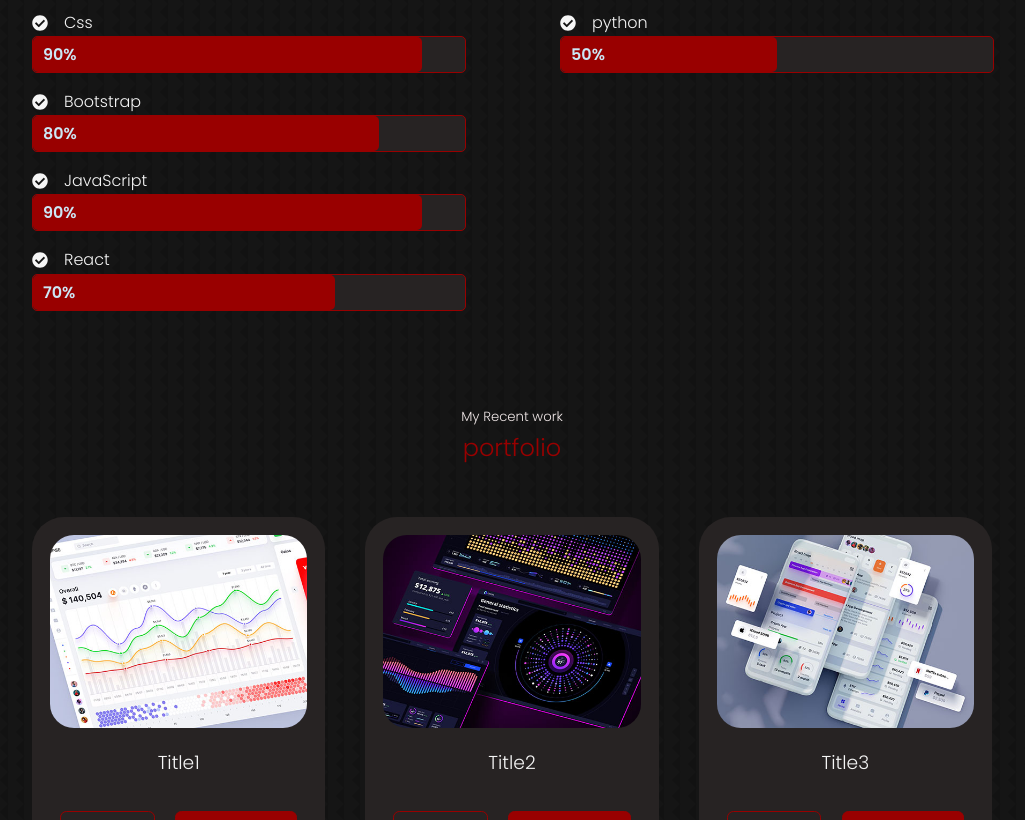
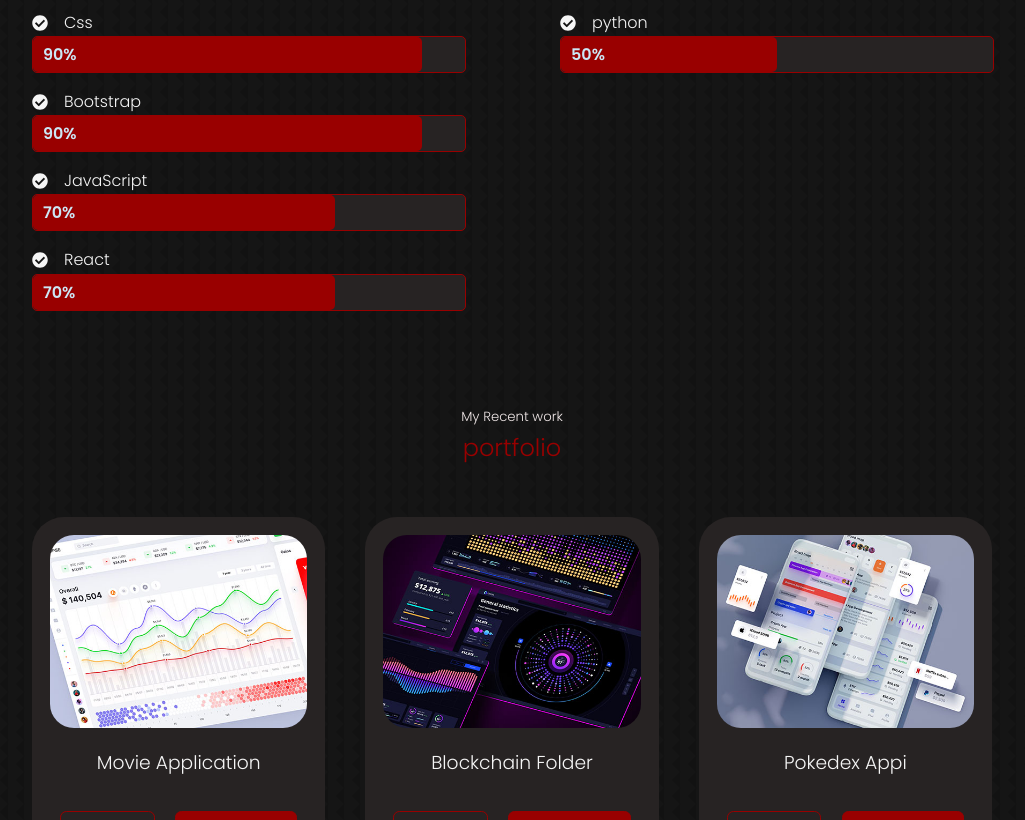
Before and after one commit to jhondeser/prueba, a React (Create React App) app: page / in a window 1280 px wide. Shown: the part 1980-2800 px from the top of the page, without its empty margins (128-1153 px from the left). Built offline with nearby package versions, Linux system fonts and the light colour scheme.

Commit message:
agrego animaciones a las barras de experiencia

```diff
--- a/src/components/experience/Experience.css
+++ b/src/components/experience/Experience.css
@@ -42,6 +42,42 @@
   color: #cce7f5;
 }
 
+.animate_100 {
+  animation: progres_bar_100 3s;
+}
+
+.animate_90 {
+  animation: progres_bar_90 3s;
+}
+
+.animate_70 {
+  animation: progres_bar_70 3s;
+}
+
+.animate_50 {
+  animation: progres_bar_50 3s;
+}
+
+@keyframes progres_bar_100 {
+  0% {width:0;}
+  100% {width:100%;}
+}
+
+@keyframes progres_bar_90 {
+  0% {width:0;}
+  100% {width:90%;}
+}
+
+@keyframes progres_bar_70 {
+  0% {width:0;}
+  100% {width:70%;}
+}
+
+@keyframes progres_bar_50 {
+  0% {width:0;}
+  100% {width:50%;}
+}
+
 @media screen and (max-width: 600px) {
   .experience__container {
     display: flex;
--- a/src/components/experience/Experience.jsx
+++ b/src/components/experience/Experience.jsx
@@ -1,9 +1,37 @@
-import React from 'react'
+import React, { useEffect }  from 'react'
 import './Experience.css'
 import { FaCheckCircle } from "react-icons/fa";
 import portfolio1 from "../../assets/portfolio1.jpg"
 
 const Experience = () => {
+  useEffect(() => {
+    let load = document.getElementById('animated_bar1')
+    let load2 = document.getElementById('animated_bar2')
+    let load3 = document.getElementById('animated_bar3')
+    let load4 = document.getElementById('animated_bar4')
+    let load5 = document.getElementById('animated_bar5')
+    let load6 = document.getElementById('animated_bar6')
+    let load7 = document.getElementById('animated_bar7')
+
+    let bar_section = document.getElementById('experience')
+
+    window.addEventListener('scroll',function() {
+      let posicion_bar1 = bar_section.getBoundingClientRect().top;
+
+      let screen_height = window.innerHeight/3.5;
+
+      if (posicion_bar1 < screen_height) {
+        load.classList.add('animate_100')
+        load2.classList.add('animate_90')
+        load3.classList.add('animate_90')
+        load4.classList.add('animate_70')
+        load5.classList.add('animate_70')
+        load6.classList.add('animate_70')
+        load7.classList.add('animate_50')
+      }
+    })
+  });
+
   return (
     <section id="experience">
       <h5>What Skills I have</h5>
@@ -17,7 +45,7 @@ const Experience = () => {
               <h4>HTML</h4>
             </div>
             <div className="progress">
-              <div className="progress-bar" style={{ width:"100%"}}>
+              <div id="animated_bar1" className="progress-bar" style={{ width:"100%"}}>
                 <span class="progress-bar-text">100%</span>
               </div>
             </div>
@@ -28,7 +56,7 @@ const Experience = () => {
               <h4>Css</h4>
             </div>
             <div className="progress">
-              <div className="progress-bar" style={{ width:"90%"}}>
+              <div id="animated_bar2" className="progress-bar" style={{ width:"90%"}}>
                 <span class="progress-bar-text">90%</span>
               </div>
             </div>
@@ -39,8 +67,8 @@ const Experience = () => {
               <h4>Bootstrap</h4>
             </div>
             <div className="progress">
-              <div className="progress-bar" style={{ width:"80%"}}>
-                <span class="progress-bar-text">80%</span>
+              <div id="animated_bar3" className="progress-bar" style={{ width:"90%"}}>
+                <span class="progress-bar-text">90%</span>
               </div>
             </div>
           </div>
@@ -50,8 +78,8 @@ const Experience = () => {
               <h4>JavaScript</h4>
             </div>
             <div className="progress">
-              <div className="progress-bar" style={{ width:"90%"}}>
-                <span class="progress-bar-text">90%</span>
+              <div id="animated_bar4" className="progress-bar" style={{ width:"70%"}}>
+                <span class="progress-bar-text">70%</span>
               </div>
             </div>
           </div>
@@ -61,7 +89,7 @@ const Experience = () => {
               <h4>React</h4>
             </div>
             <div className="progress">
-              <div className="progress-bar" style={{ width:"70%"}}>
+              <div id="animated_bar5" className="progress-bar" style={{ width:"70%"}}>
                 <span class="progress-bar-text">70%</span>
               </div>
             </div>
@@ -75,7 +103,7 @@ const Experience = () => {
               <h4>Node js</h4>
             </div>
             <div className="progress">
-              <div className="progress-bar" style={{ width:"70%"}}>
+              <div id="animated_bar6" className="progress-bar" style={{ width:"70%"}}>
                 <span class="progress-bar-text">70%</span>
               </div>
             </div>
@@ -86,7 +114,7 @@ const Experience = () => {
               <h4>python</h4>
             </div>
             <div className="progress">
-              <div className="progress-bar" style={{ width:"50%"}}>
+              <div id="animated_bar7" className="progress-bar" style={{ width:"50%"}}>
                 <span class="progress-bar-text">50%</span>
               </div>
             </div>
--- a/src/components/nav/Nav.jsx
+++ b/src/components/nav/Nav.jsx
@@ -5,6 +5,7 @@ import { FaUserSecret } from "react-icons/fa"
 import { HiDesktopComputer } from "react-icons/hi"
 import { RiContactsBookFill } from "react-icons/ri"
 import { useState } from 'react';
+import { BsFillFolderFill } from "react-icons/bs";
 
 const Nav = () => {
   const [activeNav, setActiveNav] = useState("#")
@@ -13,6 +14,7 @@ const Nav = () => {
       <a href="#" onClick={() => setActiveNav('#')} className={activeNav === '#' ? 'active' : ''}><FaHome/></a>
       <a href="#about" onClick={() => setActiveNav('#about')} className={activeNav === '#about' ? 'active' : ''}><FaUserSecret/></a>
       <a href="#experience" onClick={() => setActiveNav('#experience')} className={activeNav === '#experience' ? 'active' : ''}><HiDesktopComputer/></a>
+      <a href="#portfolio" onClick={() => setActiveNav('#portfolio')} className={activeNav === '#portfolio' ? 'active' : ''}><BsFillFolderFill/></a>
       <a href="#contacts" onClick={() => setActiveNav('#contacts')} className={activeNav === '#contacts' ? 'active' : ''}><RiContactsBookFill/></a>
     </nav>
   )
--- a/src/components/portfolio/Portfolio.jsx
+++ b/src/components/portfolio/Portfolio.jsx
@@ -13,42 +13,42 @@ const data_portfolio = [
   {
     id: 1,
     image: IMG1,
-    title: 'Title1',
+    title: 'Movie Application',
     github: 'https://github.com/',
     demo: '#',
   },
   {
     id: 2,
     image: IMG2,
-    title: 'Title2',
+    title: 'Blockchain Folder',
     github: 'https://github.com/',
     demo: '#',
   },
   {
     id: 3,
     image: IMG3,
-    title: 'Title3',
+    title: 'Pokedex Appi',
     github: 'https://github.com/',
     demo: '#',
   },
   {
     id: 4,
     image: IMG4,
-    title: 'Title4',
+    title: 'Architecture Folder',
     github: 'https://github.com/',
     demo: '#',
   },
   {
     id: 5,
     image: IMG5,
-    title: 'Title5',
+    title: 'Ecommerce',
     github: 'https://github.com/',
     demo: '',
   },
   {
     id: 6,
     image: IMG6,
-    title: 'Title',
+    title: 'Profile Folder',
     github: 'https://github.com/',
     demo: '#',
   }
```
